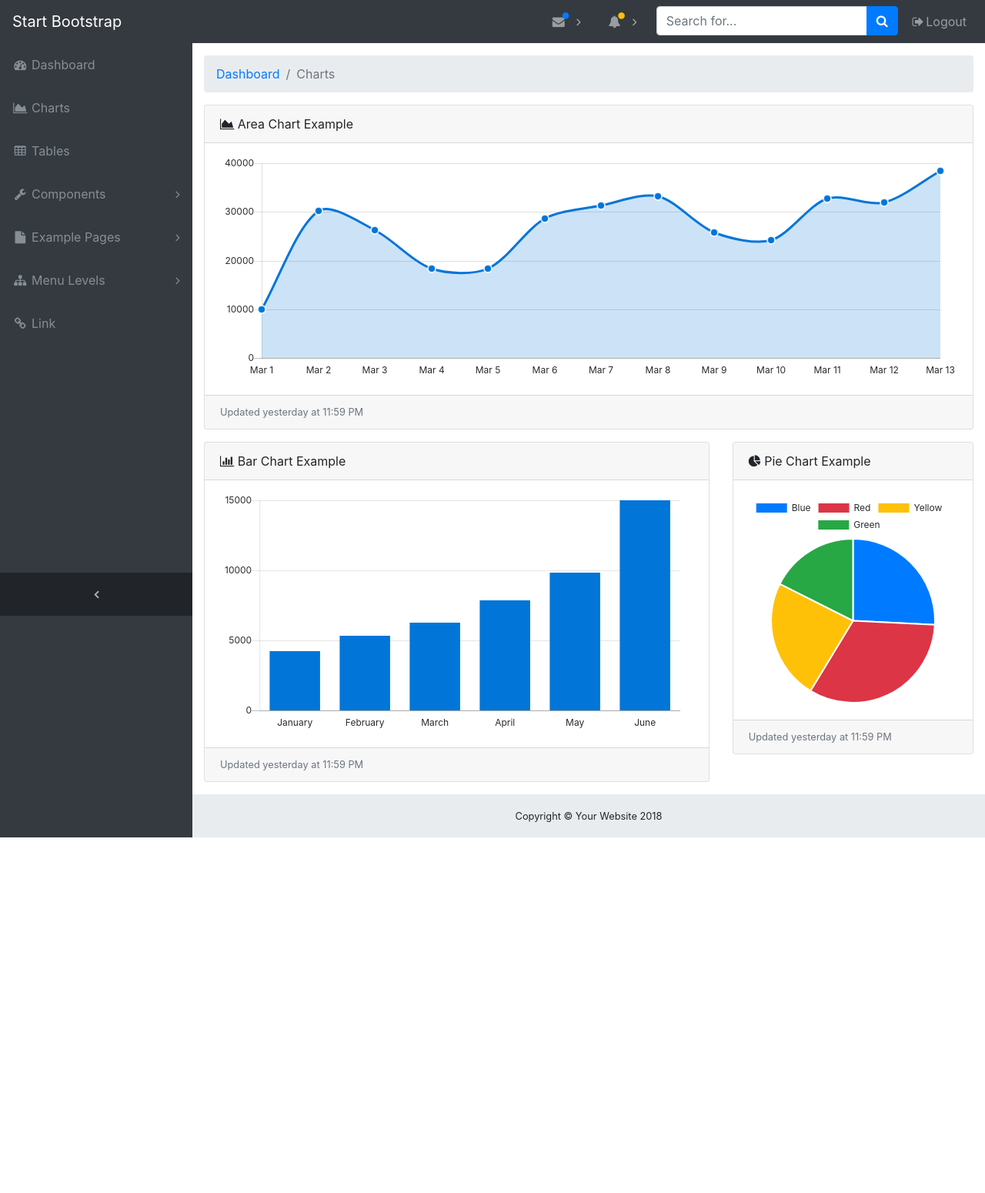
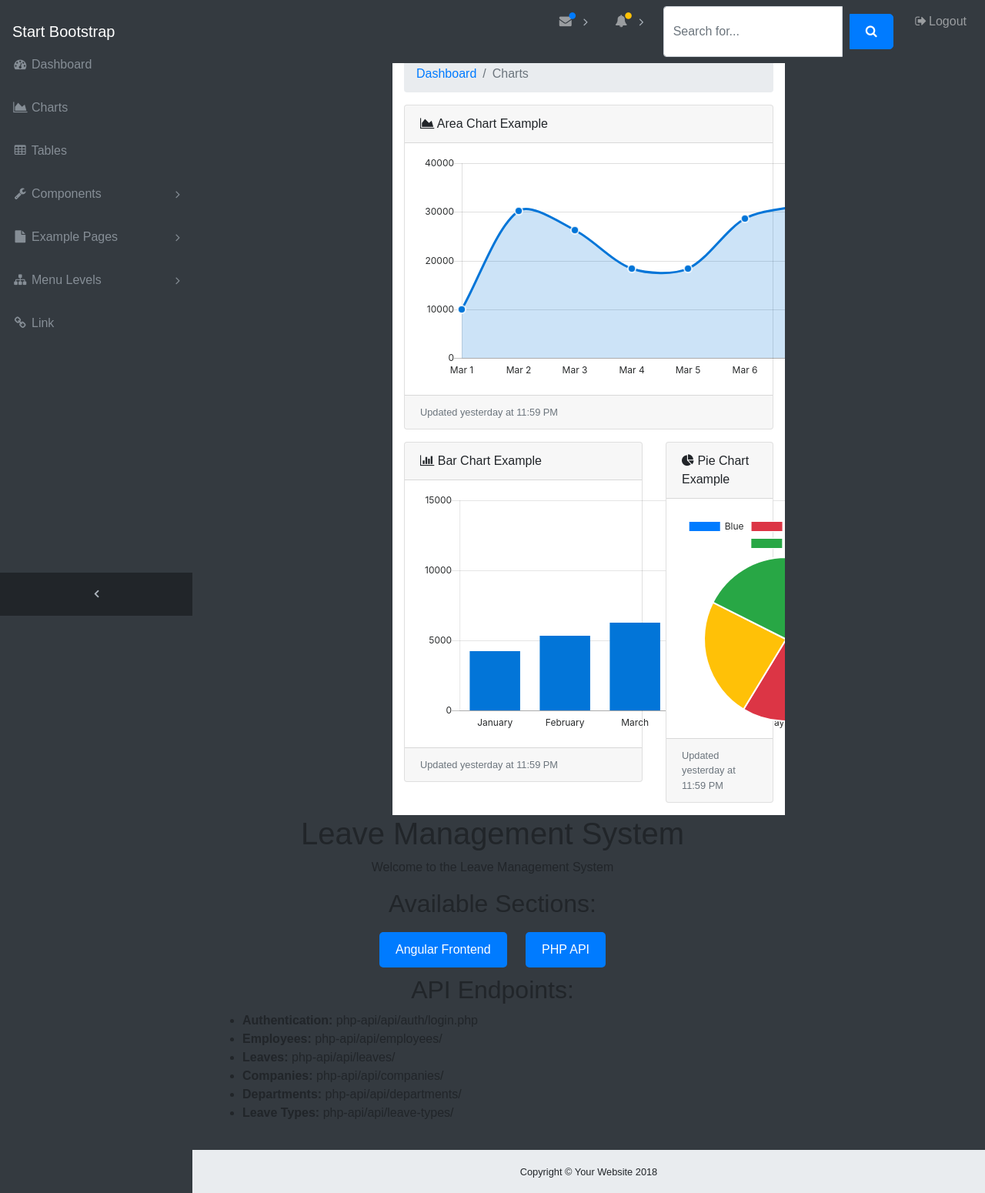
Before and after one commit to Manikanta-Kummarapurugu/leave-php, a PHP site: page /index.html in a window 1280 px wide. Shown: the whole page at 77% size. Before the commit the page ends 1088 px from the top, so only its background shows below. Run offline with PHP 8.4, Linux system fonts and the light colour scheme.

Commit message:
Assistant checkpoint: Set up Angular for iPage hosting with PHP APIs
Assistant generated file changes:
- angular-frontend/src/environments/environment.ts: Add environment configuration
- angular-frontend/src/environments/environment.prod.ts: Add production environment configuration
- angular-frontend/src/app/services/auth.service.ts: Update auth service with environment config
Update auth service with environment config
Update API URL in auth service
- angular-frontend/src/app/services/employee.service.ts: Update API URL in employee service
- angular-frontend/src/app/services/leave.service.ts: Update leave service with environment config
Update leave service with environment config
Update API URL in leave service
- angular-frontend/src/app/services/company.service.ts: Update API URL in company service
- angular-frontend/src/app/services/department.service.ts: Update API URL in department service
- angular-frontend/angular.json: Update build configuration for iPage hosting
- php-api/index.php: Add CORS headers for Angular frontend
- index.html: Add simple HTML page for testing
- DEPLOYMENT_GUIDE.md: Add deployment guide for iPage
- .replit: Updated app configuration

---

User prompt:

no nodejs only angular i have to run in ipage so use angular with typescript and php apis

Replit-Commit-Author: Assistant
Replit-Commit-Session-Id: 0f7b825b-dcb8-401e-b516-668446a7f21e

```diff
--- a/angular-frontend/angular.json
+++ b/angular-frontend/angular.json
@@ -14,7 +14,7 @@
         "build": {
           "builder": "@angular-devkit/build-angular:browser",
           "options": {
-            "outputPath": "dist/leave-management-frontend",
+            "outputPath": "dist",
             "index": "src/index.html",
             "main": "src/main.ts",
             "polyfills": [
--- a/angular-frontend/src/app/services/auth.service.ts
+++ b/angular-frontend/src/app/services/auth.service.ts
@@ -1,15 +1,14 @@
-
 import { Injectable } from '@angular/core';
 import { HttpClient } from '@angular/common/http';
 import { Observable, BehaviorSubject } from 'rxjs';
-import { tap } from 'rxjs/operators';
 import { User, LoginRequest, LoginResponse } from '../models/user.model';
+import { environment } from '../../environments/environment';
 
 @Injectable({
   providedIn: 'root'
 })
 export class AuthService {
-  private apiUrl = 'http://localhost:5000/api';
+  private apiUrl = environment.apiUrl;
   private currentUserSubject = new BehaviorSubject<User | null>(null);
   public currentUser$ = this.currentUserSubject.asObservable();
 
--- a/angular-frontend/src/app/services/company.service.ts
+++ b/angular-frontend/src/app/services/company.service.ts
@@ -1,14 +1,14 @@
-
 import { Injectable } from '@angular/core';
 import { HttpClient } from '@angular/common/http';
 import { Observable } from 'rxjs';
 import { Company } from '../models/company.model';
+import { environment } from 'src/environments/environment';
 
 @Injectable({
   providedIn: 'root'
 })
 export class CompanyService {
-  private apiUrl = 'http://localhost:5000/api/companies';
+  private apiUrl = environment.apiUrl;
 
   constructor(private http: HttpClient) {}
 
--- a/angular-frontend/src/app/services/department.service.ts
+++ b/angular-frontend/src/app/services/department.service.ts
@@ -1,14 +1,14 @@
-
 import { Injectable } from '@angular/core';
 import { HttpClient } from '@angular/common/http';
 import { Observable } from 'rxjs';
 import { Department } from '../models/department.model';
+import { environment } from 'src/environments/environment';
 
 @Injectable({
   providedIn: 'root'
 })
 export class DepartmentService {
-  private apiUrl = 'http://localhost:5000/api/departments';
+  private apiUrl = environment.apiUrl;
 
   constructor(private http: HttpClient) {}
 
--- a/angular-frontend/src/app/services/employee.service.ts
+++ b/angular-frontend/src/app/services/employee.service.ts
@@ -1,14 +1,14 @@
-
 import { Injectable } from '@angular/core';
 import { HttpClient } from '@angular/common/http';
 import { Observable } from 'rxjs';
 import { User } from '../models/user.model';
+import { environment } from '../../environments/environment'; // Assuming environment file is here
 
 @Injectable({
   providedIn: 'root'
 })
 export class EmployeeService {
-  private apiUrl = 'http://localhost:5000/api/employees';
+  private apiUrl = environment.apiUrl; // Use environment variable
 
   constructor(private http: HttpClient) {}
 
--- a/angular-frontend/src/app/services/leave.service.ts
+++ b/angular-frontend/src/app/services/leave.service.ts
@@ -1,15 +1,15 @@
-
 import { Injectable } from '@angular/core';
 import { HttpClient } from '@angular/common/http';
 import { Observable } from 'rxjs';
 import { Leave, LeaveType } from '../models/leave.model';
+import { environment } from '../../environments/environment';
 
 @Injectable({
   providedIn: 'root'
 })
 export class LeaveService {
-  private apiUrl = 'http://localhost:5000/api/leaves';
-  private leaveTypeApiUrl = 'http://localhost:5000/api/leave-types';
+  private apiUrl = environment.apiUrl;
+  private leaveTypeApiUrl = environment.leaveTypeApiUrl;
 
   constructor(private http: HttpClient) {}
 
--- /dev/null
+++ b/angular-frontend/src/environments/environment.prod.ts
@@ -0,0 +1,5 @@
+
+export const environment = {
+  production: true,
+  apiUrl: 'https://yourdomain.com/php-api' // Replace with your iPage domain
+};
--- /dev/null
+++ b/angular-frontend/src/environments/environment.ts
@@ -0,0 +1,5 @@
+
+export const environment = {
+  production: false,
+  apiUrl: 'http://localhost/php-api'
+};
--- a/index.html
+++ b/index.html
@@ -308,3 +308,54 @@
 </body>
 
 </html>
+<!DOCTYPE html>
+<html lang="en">
+<head>
+    <meta charset="UTF-8">
+    <meta name="viewport" content="width=device-width, initial-scale=1.0">
+    <title>Leave Management System</title>
+    <style>
+        body {
+            font-family: Arial, sans-serif;
+            max-width: 800px;
+            margin: 0 auto;
+            padding: 20px;
+        }
+        .container {
+            text-align: center;
+        }
+        .btn {
+            display: inline-block;
+            padding: 10px 20px;
+            margin: 10px;
+            background-color: #007bff;
+            color: white;
+            text-decoration: none;
+            border-radius: 5px;
+        }
+        .btn:hover {
+            background-color: #0056b3;
+        }
+    </style>
+</head>
+<body>
+    <div class="container">
+        <h1>Leave Management System</h1>
+        <p>Welcome to the Leave Management System</p>
+
+        <h2>Available Sections:</h2>
+        <a href="angular-frontend/dist/index.html" class="btn">Angular Frontend</a>
+        <a href="php-api/" class="btn">PHP API</a>
+
+        <h2>API Endpoints:</h2>
+        <ul style="text-align: left;">
+            <li><strong>Authentication:</strong> php-api/api/auth/login.php</li>
+            <li><strong>Employees:</strong> php-api/api/employees/</li>
+            <li><strong>Leaves:</strong> php-api/api/leaves/</li>
+            <li><strong>Companies:</strong> php-api/api/companies/</li>
+            <li><strong>Departments:</strong> php-api/api/departments/</li>
+            <li><strong>Leave Types:</strong> php-api/api/leave-types/</li>
+        </ul>
+    </div>
+</body>
+</html>
```
Also changed, not shown: DEPLOYMENT_GUIDE.md (added, +49 -0 lines), php-api/index.php (+9 -5 lines), 1 other file.
